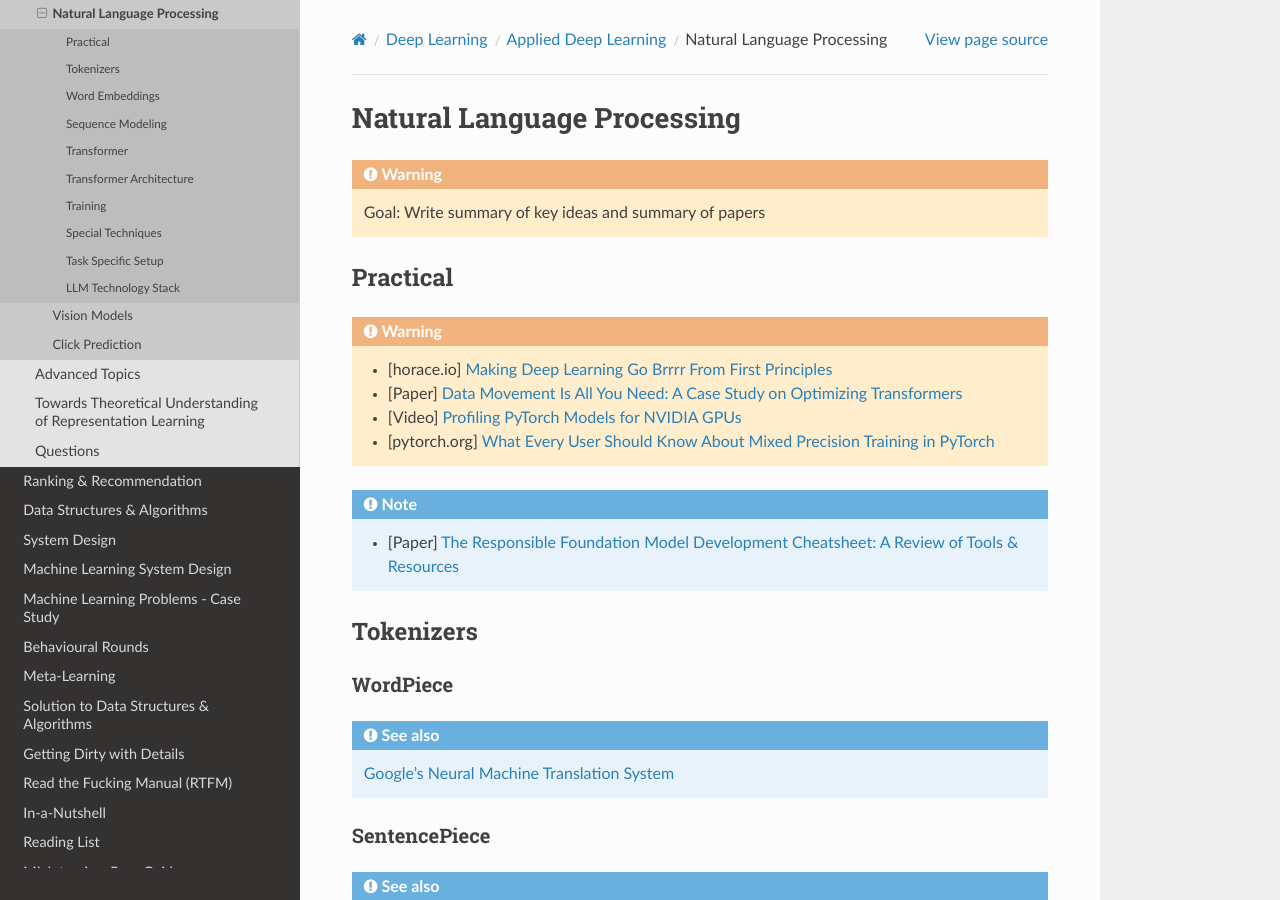
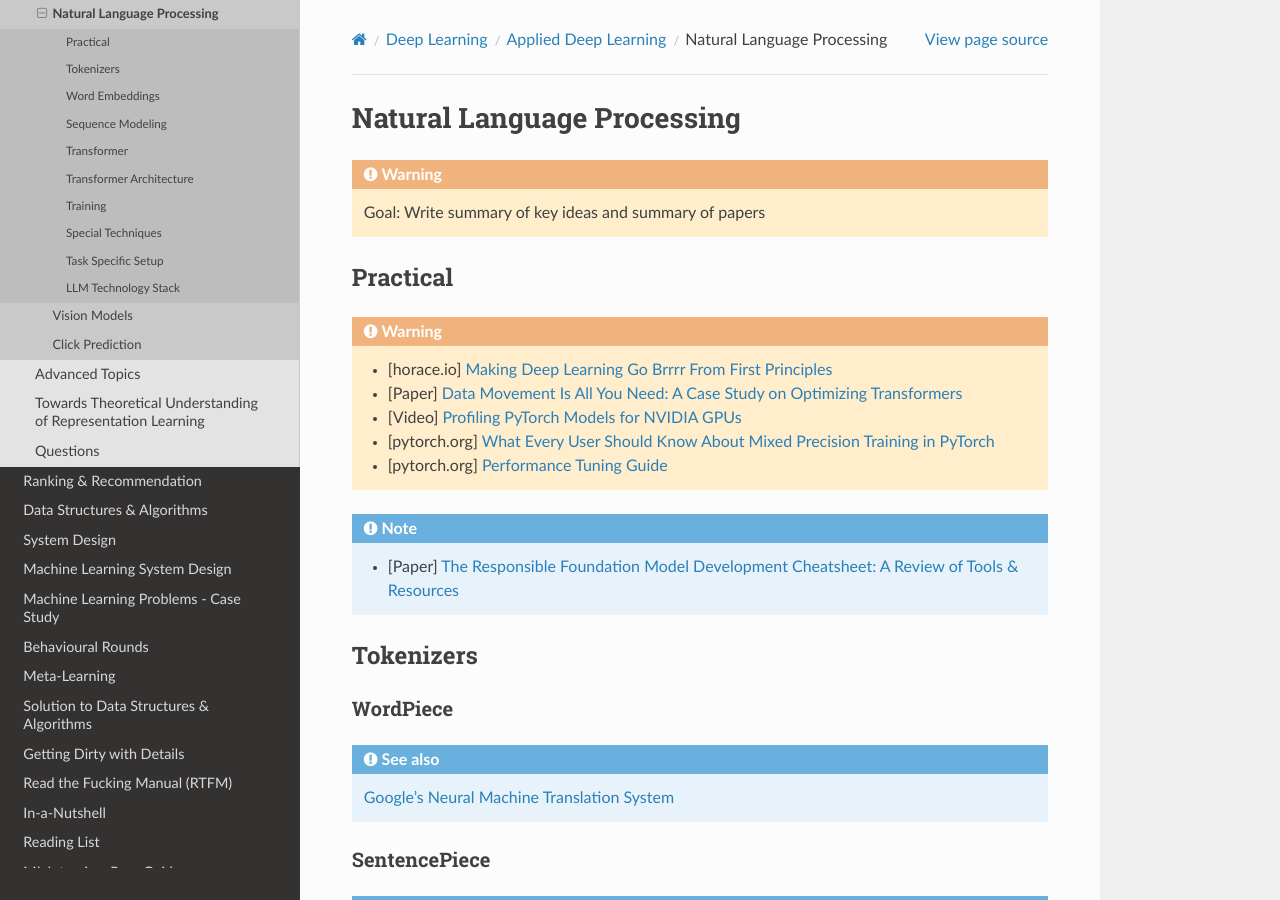
Before and after one commit to uselesstechjunks/leetcode, a Sphinx documentation site: the page built from docs/source/dl/application/nlp.rst, in a window 1280 px wide and 900 px high. Built offline with Sphinx 7.4.7 and the Read the Docs theme 2.0.0, drawn with Linux system fonts in a browser that asks for light colours.

Commit message:
Update nlp.rst

```diff
--- a/docs/source/dl/application/nlp.rst
+++ b/docs/source/dl/application/nlp.rst
@@ -12,6 +12,7 @@ Practical
 	* [Paper] `Data Movement Is All You Need: A Case Study on Optimizing Transformers <https://arxiv.org/abs/2007.00072>`_
 	* [Video] `Profiling PyTorch Models for NVIDIA GPUs <https://www.nvidia.com/en-us/on-demand/session/gtcspring21-s31644/>`_
 	* [pytorch.org] `What Every User Should Know About Mixed Precision Training in PyTorch <https://pytorch.org/blog/what-every-user-should-know-about-mixed-precision-training-in-pytorch/>`_
+	* [pytorch.org] `Performance Tuning Guide <https://pytorch.org/tutorials/recipes/recipes/tuning_guide.html>`_
 
 .. note::
 	* [Paper] `The Responsible Foundation Model Development Cheatsheet: A Review of Tools & Resources <https://arxiv.org/abs/2406.16746>`_
```
